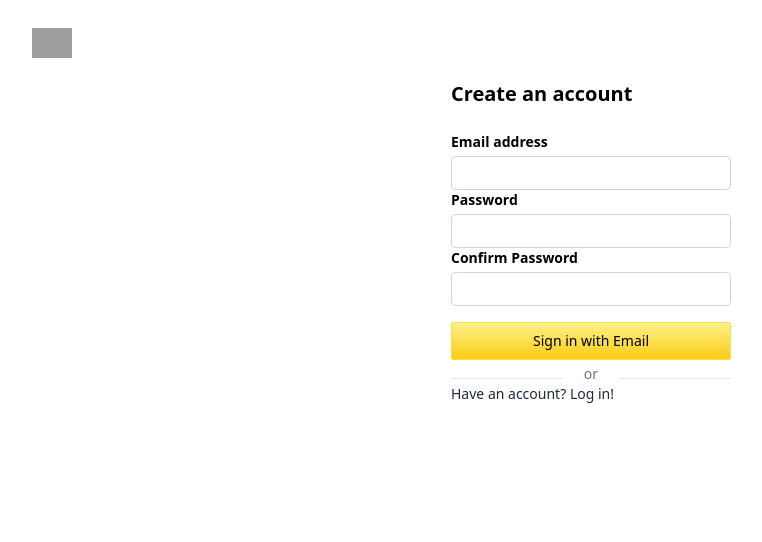
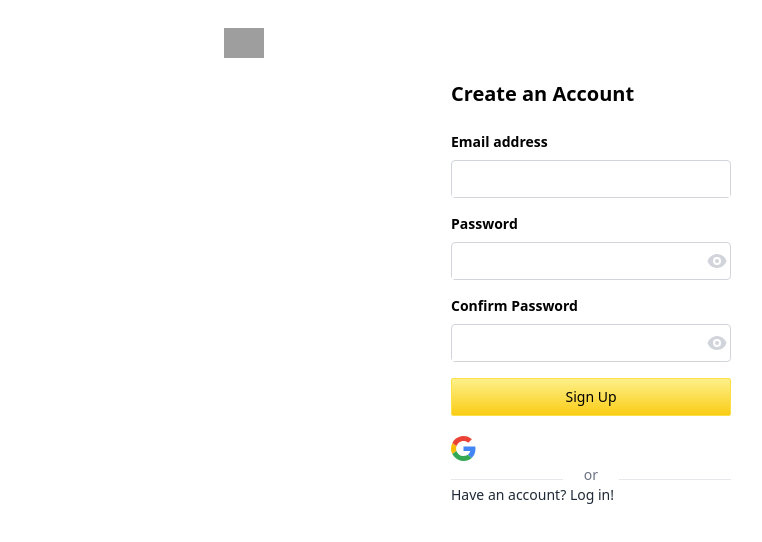
Before and after one commit to StefanCodes17/AmazonClone, a Next.js app: page /auth/signup in a window 1280 px wide. Shown: the top 542 px of the page, without its empty margins (49-811 px from the left). Built offline with nearby package versions, Linux system fonts and the light colour scheme; no server answers; grey boxes are pictures that could not be loaded.

Commit message:
Began writing up signup api

```diff
--- a/src/pages/api/auth/[...nextauth].js
+++ b/src/pages/api/auth/[...nextauth].js
@@ -46,6 +46,7 @@ const options = {
       }
       return true
     }
-  }}
+  }
+}
 
 export default (req, res) => NextAuth(req, res, options)
--- /dev/null
+++ b/src/pages/api/signup.js
@@ -0,0 +1,44 @@
+import { connectToDatabase } from '../../lib/mongodb'
+
+/*
+{
+    email:{
+        status: "Error"
+    },
+    password:{
+
+    },
+    confirmPassword:{
+        status: "error",
+        message: "Confirm password is too sort"
+    }
+}
+
+*/
+
+const validateEmail = (email) => {
+    return String(email)
+      .toLowerCase()
+      .match(
+        /^(([^<>()[\]\\.,;:\s@"]+(\.[^<>()[\]\\.,;:\s@"]+)*)|(".+"))@((\[[0-9]{1,3}\.[0-9]{1,3}\.[0-9]{1,3}\.[0-9]{1,3}\])|(([a-zA-Z\-0-9]+\.)+[a-zA-Z]{2,}))$/
+      );
+  };
+
+function validateUser(email, password, confirmPassword){
+    let res = {}
+    if(!validateEmail(email)){
+        res.email = {
+            "error":{
+                "message": "Not a valid email"
+            }
+        }
+    }
+    return res
+}
+
+export default async (req, res)=>{
+    if(req.method === "POST"){
+        const {email, password, confirmPassword} = req.body
+        res.json(validateUser(email, password, confirmPassword))
+    }
+}
--- a/src/pages/api/succ_webhook.js
+++ b/src/pages/api/succ_webhook.js
@@ -1,5 +1,5 @@
 import {buffer} from 'micro'
-import { connectToDatabase } from '../../util/mongodb'
+import { connectToDatabase } from '../../lib/mongodb'
 
 const stripe = require("stripe")(process.env.STRIPE_SECRET_KEY)
 const endpointSecret = process.env.STRIPE_CLI_SECRET
--- a/src/pages/auth/signin.js
+++ b/src/pages/auth/signin.js
@@ -15,10 +15,10 @@ const GoogleIcon = () =>(
   </div>
 )
 
-export default function SignIn({ providers, csrfToken}) {
+export default function SignIn({ providers}) {
   const router = useRouter()
 
-  const [username, setUsername] = useState("")
+  const [email, setEmail] = useState("")
   const [password, setPassword] = useState("")
   const [showPass, setShowPass] = useState(false)
 
@@ -28,7 +28,7 @@ export default function SignIn({ providers, csrfToken}) {
   }
 
   return (
-    <div className="relative">
+    <div className="relative max-w-4xl m-auto">
         <div className="px-5 py-5 m-auto max-w-sm">
           <div className="flex items-center py-2 px-4 absolute top-5 left-5 m-auto">
             <Image
@@ -45,15 +45,15 @@ export default function SignIn({ providers, csrfToken}) {
             onSubmit={handleSubmit}
             className="flex flex-col mt-6 max-w-xs m-auto"
             >
-              {/*Username Field */}
-              <label htmlFor="email" className="font-semibold text-sm">
+              {/*Email Field */}
+              <label htmlFor="email" className="font-semibold text-sm mb-2">
                   Email address
                 </label>
               <div className="flex border border-gray-300 rounded focus:shadow items-center" >
                 <input
                 required
-                value={username}
-                onChange={(e) => setUsername(e.target.value)}
+                value={email}
+                onChange={(e) => setEmail(e.target.value)}
                 type="email"
                 id="email"
                 name="email"
@@ -76,7 +76,7 @@ export default function SignIn({ providers, csrfToken}) {
                   {!showPass ? <EyeIcon className="w-5 text-gray-300"/> : <EyeOffIcon className="w-5"/>}
                 </i>
               </div>
-              <button type="submit" className="button mt-4">Sign in with Email</button>
+              <button type="submit" className="button mt-4">Sign In</button>
             </form>
             <div className="mt-5 hover:cursor-pointer" onClick={()=>signIn(providers.google.id,{callbackUrl: `${process.env.NEXTAUTH_URL}`})}>
               <GoogleIcon/>
--- a/src/pages/auth/signup.js
+++ b/src/pages/auth/signup.js
@@ -2,22 +2,43 @@ import {getProviders, signIn, getSession} from "next-auth/react"
 import Image from 'next/image'
 import { useRouter } from "next/router"
 import { useState } from "react"
+import { EyeIcon, EyeOffIcon } from "@heroicons/react/solid"
+import axios from 'axios'
 
+const GoogleIcon = () =>(
+    <div>
+    <svg version="1.1" xmlns="http://www.w3.org/2000/svg" width="25px" height="25px" viewBox="0 0 48 48">
+      <g>
+        <path fill="#4285F4" d="M46.98 24.55c0-1.57-.15-3.09-.38-4.55H24v9.02h12.94c-.58 2.96-2.26 5.48-4.78 7.18l7.73 6c4.51-4.18 7.09-10.36 7.09-17.65z"></path><path fill="#FBBC05" d="M10.53 28.59c-.48-1.45-.76-2.99-.76-4.59s.27-3.14.76-4.59l-7.98-6.19C.92 16.46 0 20.12 0 24c0 3.88.92 7.54 2.56 10.78l7.97-6.19z"></path><path fill="#34A853" d="M24 48c6.48 0 11.93-2.13 15.89-5.81l-7.73-6c-2.15 1.45-4.92 2.3-8.16 2.3-6.26 0-11.57-4.22-13.47-9.91l-7.98 6.19C6.51 42.62 14.62 48 24 48z"></path><path fill="#EA4335" d="M24 9.5c3.54 0 6.71 1.22 9.21 3.6l6.85-6.85C35.9 2.38 30.47 0 24 0 14.62 0 6.51 5.38 2.56 13.22l7.98 6.19C12.43 13.72 17.74 9.5 24 9.5z"></path>
+          <path fill="none" d="M0 0h48v48H0z"></path>
+      </g>
+    </svg>
+  </div>
+)
 
-const Signup = () => {
+export default function SignUp({ providers}) {
+  const router = useRouter()
 
-    const router = useRouter()
-    const [username, setUsername] = useState("")
+  const [email, setEmail] = useState("")
   const [password, setPassword] = useState("")
-    const [cpassword, setCPassword] = useState("")
+  const [confirmPassword, setConfirmPassword] = useState("")
+  const [showPass, setShowPass] = useState(false)
+  const [showConPass, setShowConPass] = useState(false)
+  const [formStatus, setFormStatus] = useState(null)
 
   const handleSubmit = (e) =>{
     e.preventDefault()
-        signIn(providers.credentials.id, { username, password, callbackUrl: `${process.env.NEXTAUTH_URL}`})
+    axios.post(`${process.env.NEXT_PUBLIC_NEXTAUTH_URL}/api/signup`, {
+      email,
+      password,
+      confirmPassword
+    }).then((res) => {
+      console.log(res)
+    })
   }
 
   return (
-        <div className="relative">
+    <div className="relative max-w-4xl m-auto">
         <div className="px-5 py-5 m-auto max-w-sm">
           <div className="flex items-center py-2 px-4 absolute top-5 left-5 m-auto">
             <Image
@@ -29,46 +50,64 @@ const Signup = () => {
                           />
           </div>
           <div className=" px-8 py-10 mt-5">
-                <h1 className="font-semibold font-sans text-xl">Create an account</h1>
+            <h1 className="font-semibold font-sans text-xl">Create an Account</h1>
             <form
             onSubmit={handleSubmit}
             className="flex flex-col mt-6 max-w-xs m-auto"
             >
-                  <label htmlFor="email" className="font-semibold text-sm">
+              {/*Email Field */}
+              <label htmlFor="email" className="font-semibold text-sm mb-2">
                   Email address
                 </label>
+              <div className="flex border border-gray-300 rounded focus:shadow items-center" >
                 <input
                 required
-                  value={username}
-                  onChange={(e) => setUsername(e.target.value)}
+                value={email}
+                onChange={(e) => setEmail(e.target.value)}
                 type="email"
                 id="email"
                 name="email"
-                  className="border border-gray-300 rounded focus:outline-none focus:shadow pl-2 py-1 mt-1" />
-                  <label htmlFor="password" className= "font-semibold text-sm">
+                className="flex-grow focus:outline-none px-2 py-1 mt-1"  />
+              </div>
+              {/*Password Field */}
+              <label htmlFor="password" className= "font-semibold text-sm mt-4 mb-2">
                 Password
               </label>
+              <div className="flex border border-gray-300 rounded focus:shadow items-center">
                 <input
                 required
                 value={password}
                 onChange={(e) => setPassword(e.target.value)}
-                  type="password"
+                type={!showPass ? "password" : "text" }
                 id="password"
                 name="password"
-                  className="border border-gray-300 rounded focus:outline-none focus:shadow pl-2 py-1 mt-1"/>
-                  <label htmlFor="password" className= "font-semibold text-sm">
+                className="flex-grow focus:outline-none px-2 py-1 mt-1"/>
+                <i className="flex-end px-2 cursor-pointer" onClick={() => setShowPass(!showPass)}>
+                  {!showPass ? <EyeIcon className="w-5 text-gray-300"/> : <EyeOffIcon className="w-5"/>}
+                </i>
+              </div>
+              {/*Confirm Password Field */}
+              <label htmlFor="password" className= "font-semibold text-sm mt-4 mb-2">
                 Confirm Password
               </label>
+              <div className="flex border border-gray-300 rounded focus:shadow items-center">
                 <input
                 required
-                  value={cpassword}
-                  onChange={(e) => setCPassword(e.target.value)}
-                  type="password"
+                value={confirmPassword}
+                onChange={(e) => setConfirmPassword(e.target.value)}
+                type={!showConPass ? "password" : "text" }
                 id="password"
                 name="password"
-                  className="border border-gray-300 rounded focus:outline-none focus:shadow pl-2 py-1 mt-1"/>
-                  <button type="submit" className="button mt-4">Sign in with Email</button>
+                className="flex-grow focus:outline-none px-2 py-1 mt-1"/>
+                <i className="flex-end px-2 cursor-pointer" onClick={() => setShowConPass(!showConPass)}>
+                  {!showConPass ? <EyeIcon className="w-5 text-gray-300"/> : <EyeOffIcon className="w-5"/>}
+                </i>
+              </div>
+              <button type="submit" className="button mt-4">Sign Up</button>
             </form>
+            <div className="mt-5 hover:cursor-pointer" onClick={()=>signIn(providers.google.id,{callbackUrl: `${process.env.NEXTAUTH_URL}`})}>
+              <GoogleIcon/>
+            </div>
             <div className="w-full flex items-center justify-between">
                 <hr className="mt-3 w-28"></hr>
                 <p className="text-sm pt-1 text-gray-500">or</p>
@@ -86,4 +125,21 @@ const Signup = () => {
   )
 }
 
-export default Signup
+export async function getServerSideProps(context) {
+  const session = await getSession(context)
+  if(session?.user){
+    return{
+      redirect:{
+        permanent: false,
+        destination: "/"
+      }
+    }
+  }
+
+  const providers = await getProviders()
+  return {
+    props: {
+      providers
+    },
+  }
+}
--- a/src/pages/orders.js
+++ b/src/pages/orders.js
@@ -1,5 +1,5 @@
 import { getSession, useSession } from 'next-auth/react'
-import { connectToDatabase } from '../util/mongodb'
+import { connectToDatabase } from '../lib/mongodb'
 import Header from '../components/Header'
 import Order from '../components/Order'
 
```
Also changed, not shown: src/lib/mongodb.js (renamed from src/util/mongodb.js), 1 other file (tests, documents, lock files or other folders). Lines whose indentation alone changed are shown as unchanged.
